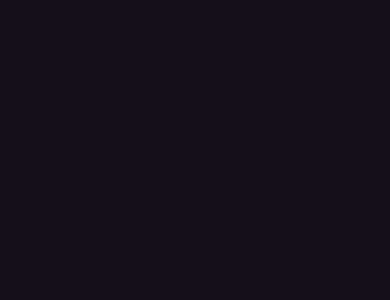
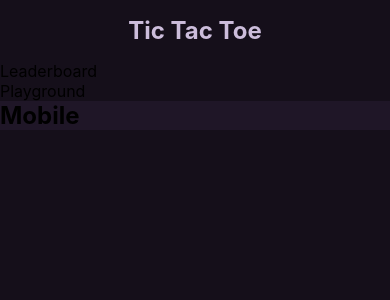
Before and after one commit to geekayush1812/tic-tac-toe, a React (Create React App) app: page / in a window 390 px wide. Shown: the top 300 px of the page. Built offline with nearby package versions, Linux system fonts and the light colour scheme.

Commit message:
add: breakPoint reducer and actions

```diff
--- a/src/App.css
+++ b/src/App.css
@@ -2,12 +2,8 @@
     height: 100%;
     width: 100%;
     background-color: var(--primaryColor900);
-    display: grid;
-    grid-template-columns:repeat(auto-fit,minmax(180px,1fr));
-    grid-template-rows: 60px auto;
 }
 nav{
-    grid-area:nav;
     background-color: var(--primaryColor900);
 }
 nav > h1{
@@ -16,10 +12,8 @@ nav > h1{
     text-align: center;
 }
 .leaderboard{
-    grid-area: leaderboard;
     background-color: var(--primaryColor500);
 }
 .playground {
-    grid-area: playground;
     background-color: var(--primaryColor900);
 }
--- a/src/App.tsx
+++ b/src/App.tsx
@@ -1,12 +1,44 @@
 import './App.css';
 
+import { useEffect } from 'react';
+
+import { UPDATE_BREAK_POINT } from 'store/actionTypes/breakPointsActionTypes';
+import {
+  useDispatch,
+  useSelector,
+} from 'store/hooks';
+import {
+  uiBreakPoints,
+  UiBreakPoints,
+} from 'utils/constants/uiBreakPoints';
+import { uiBreakPointObserver } from 'utils/helpers/uiBreakPointObserver';
+
 function App() {
+  const breakPoint=useSelector((state)=>state.breakPointReducer.breakPoint);
+  const dispatch=useDispatch();
+  useEffect(()=>{
+    const setBreakPoint=(breakPoint:keyof UiBreakPoints)=>{
+      dispatch({
+        type:UPDATE_BREAK_POINT,
+        payload:breakPoint
+      })
+    }
+    uiBreakPointObserver(uiBreakPoints,setBreakPoint);
+  },[dispatch])
   return (
     <div className='appContainer'>
       <nav>
         <h1>Tic Tac Toe</h1>
+        <ul>
+          <li>Leaderboard</li>
+          <li>Playground</li>
+        </ul>
       </nav>
-      <section className='leaderboard'></section>
+      <section className='leaderboard'>
+        {breakPoint==='mobile'?<h2>Mobile</h2>:null}
+        {breakPoint==='tablet'?<h2>Tablet</h2>:null}
+        {breakPoint==='desktop'?<h2>Desktop</h2>:null}
+      </section>
       <section className="playground"></section>
     </div>
   );
--- /dev/null
+++ b/src/store/actionTypes/breakPointsActionTypes.ts
@@ -0,0 +1 @@
+export const UPDATE_BREAK_POINT='UPDATE_BREAK_POINT';
--- /dev/null
+++ b/src/store/hooks.tsx
@@ -0,0 +1,12 @@
+import {
+  TypedUseSelectorHook,
+  useDispatch as useNativeDispatch,
+  useSelector as useNativeSelector,
+} from 'react-redux';
+import type {
+  AppDispatch,
+  RootState,
+} from 'store';
+
+export const useDispatch=()=>useNativeDispatch<AppDispatch>();
+export const useSelector:TypedUseSelectorHook<RootState>=useNativeSelector;
--- a/src/store/index.ts
+++ b/src/store/index.ts
@@ -4,3 +4,6 @@ import { rootReducer } from './reducers';
 
 const store =createStore(rootReducer)
 export { store };
+
+export type RootState=ReturnType<typeof store.getState>;
+export type AppDispatch=typeof store.dispatch;
--- /dev/null
+++ b/src/store/reducers/breakPointsReducer.ts
@@ -0,0 +1,26 @@
+import * as breakPointsActionTypes
+  from 'store/actionTypes/breakPointsActionTypes';
+import type {
+  actionType,
+  breakPoints,
+} from 'types/reducerTypes/breakPointsReducerTypes';
+
+const initialBreakPointState:breakPoints={
+    breakPoint:'mobile'
+}
+
+const breakPointReducer=(
+    state:breakPoints=initialBreakPointState,
+    action:actionType
+):breakPoints=>{
+    switch(action.type){
+        case breakPointsActionTypes.UPDATE_BREAK_POINT:
+            return {
+                ...state,
+                breakPoint:action.payload
+            };
+        default:
+            return state;
+    }
+}
+export { breakPointReducer };
--- a/src/store/reducers/index.ts
+++ b/src/store/reducers/index.ts
@@ -1,5 +1,7 @@
 import { combineReducers } from 'redux';
 
-const rootReducer=combineReducers({});
+import { breakPointReducer } from './breakPointsReducer';
+
+const rootReducer=combineReducers({breakPointReducer});
 
 export { rootReducer };
--- /dev/null
+++ b/src/types/helpersTypes.ts
@@ -0,0 +1,6 @@
+import { UiBreakPoints } from 'utils/constants/uiBreakPoints';
+
+type BreakPointSetter=(breakPoint:keyof UiBreakPoints)=>void;
+
+export type UiBreakPointObserver=(breakPoints:UiBreakPoints,setBreakPoints:BreakPointSetter)=>void;
+export type MatchMediaQuery=(breakPoints:UiBreakPoints,setBreakPoints:BreakPointSetter)=>void;
--- /dev/null
+++ b/src/types/reducerTypes/breakPointsReducerTypes.ts
@@ -0,0 +1,10 @@
+import { UiBreakPoints } from 'utils/constants/uiBreakPoints';
+
+type payloadType= keyof UiBreakPoints;
+export type breakPoints={
+    breakPoint:keyof UiBreakPoints
+}
+export type actionType={
+    type:string;
+    payload:payloadType
+}
--- /dev/null
+++ b/src/utils/constants/uiBreakPoints.ts
@@ -0,0 +1,6 @@
+export const uiBreakPoints={
+    mobile:'(max-width:600px)',
+    tablet:'(min-width:601px) and (max-width:768px)',
+    desktop:'(min-width:1081px'
+};
+export type UiBreakPoints = typeof uiBreakPoints;
--- /dev/null
+++ b/src/utils/helpers/matchMediaQuery.ts
@@ -0,0 +1,11 @@
+import { MatchMediaQuery } from 'types/helpersTypes';
+import { UiBreakPoints } from 'utils/constants/uiBreakPoints';
+
+export const matchMediaQuery:MatchMediaQuery=(breakPoints,setBreakPoints)=>{
+    const breakPointKeys=Object.keys(breakPoints) as Array<keyof UiBreakPoints>;
+    for(let key of breakPointKeys){
+        if(window.matchMedia(`${breakPoints[key]}`).matches){
+            setBreakPoints(key);
+        }
+    }
+}
--- /dev/null
+++ b/src/utils/helpers/uiBreakPointObserver.tsx
@@ -0,0 +1,11 @@
+import { UiBreakPointObserver } from 'types/helpersTypes';
+
+import { matchMediaQuery } from './matchMediaQuery';
+
+export const uiBreakPointObserver:UiBreakPointObserver=(breakPoints,setBreakPoints)=>{
+    matchMediaQuery(breakPoints,setBreakPoints);
+
+    window.addEventListener('resize',()=>{
+        matchMediaQuery(breakPoints,setBreakPoints);
+    })
+}
```
